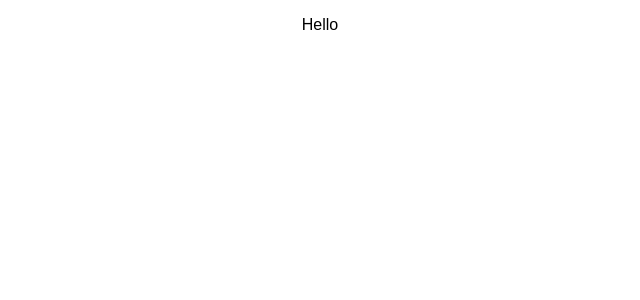
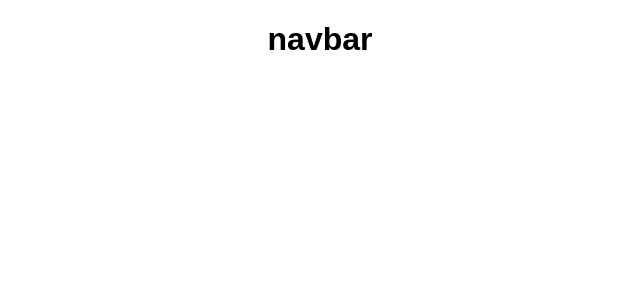
Before and after one commit to vk0808/cocktail-finder, a React (Create React App) app: page / in a window 1280 px wide. Shown: the top 300 px of the page, without its empty margins (320-960 px from the left). Built offline with nearby package versions, Linux system fonts and the light colour scheme.

Commit message:
added Navbar component

```diff
--- a/src/App.js
+++ b/src/App.js
@@ -1,10 +1,10 @@
 import "./styles.css";
-import Login from './Login';
+import Navbar from "./components/Navbar";
 
 export default function App() {
   return (
     <div className="App">
-      <Login />
+      <Navbar />
     </div>
   );
 }
--- a/src/Login.js
+++ /dev/null
@@ -1,8 +0,0 @@
-const Login = () => {
-  return (
-    <>
-      <p>Hello</p>
-    </>
-  )
-}
-export default Login;
--- /dev/null
+++ b/src/components/Navbar.js
@@ -0,0 +1,11 @@
+import React from "react";
+
+const Navbar = () => {
+  return (
+    <>
+      <h1>navbar</h1>
+    </>
+  );
+};
+
+export default Navbar;
```
